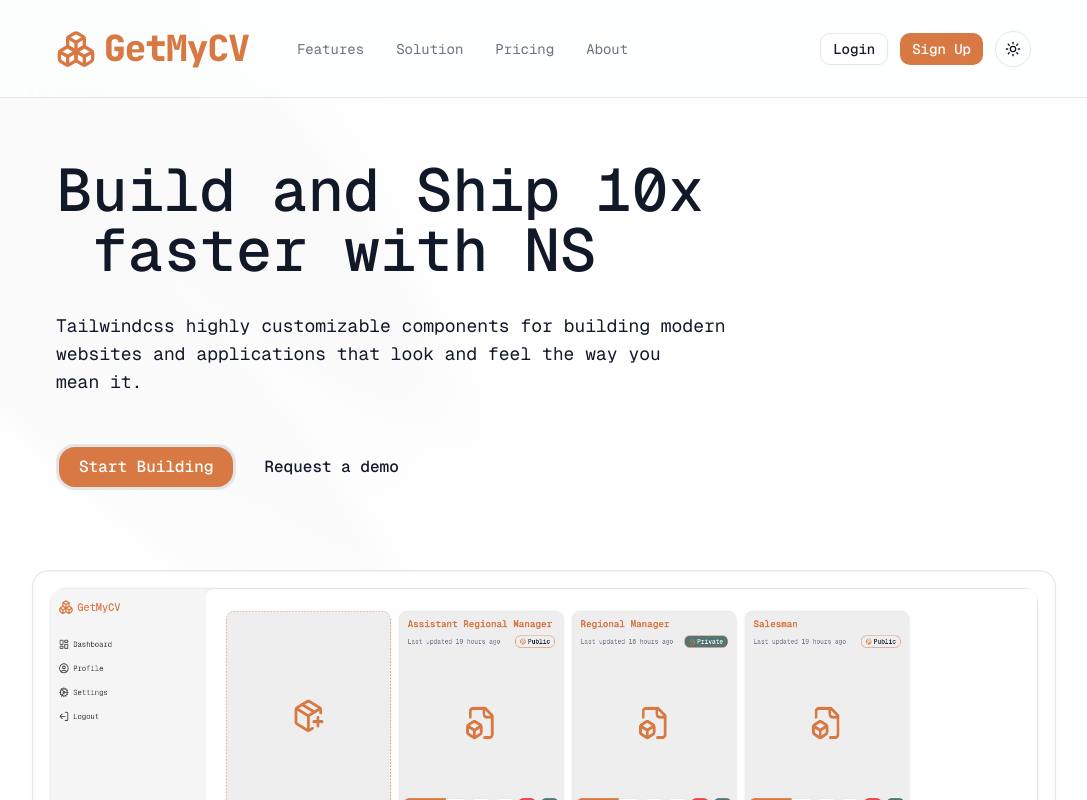
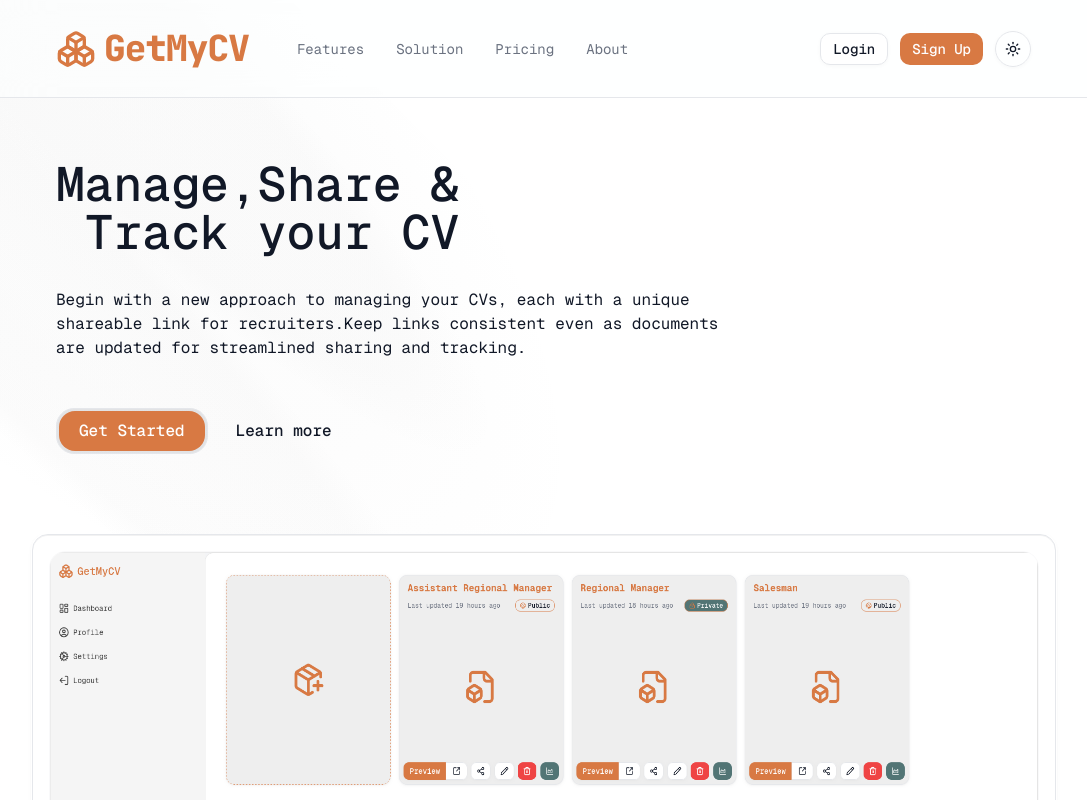
Before and after one commit to govindpvenu/getmycv, a Next.js app: page / in a window 1280 px wide. Shown: the top 800 px of the page, without its empty margins (96-1183 px from the left). Built offline with nearby package versions, Linux system fonts and the light colour scheme.

Commit message:
content: update hero-section

```diff
--- a/components/tailark/hero-section.tsx
+++ b/components/tailark/hero-section.tsx
@@ -49,9 +49,9 @@ export default function HeroSection() {
                   preset="fade-in-blur"
                   speedSegment={0.3}
                   as="h1"
-                  className="mt-8 max-w-2xl text-balance text-5xl font-medium md:text-6xl lg:mt-16"
+                  className="mt-8 max-w-2xl text-balance text-4xl font-medium md:text-5xl lg:mt-16"
                 >
-                  Build and Ship 10x faster with NS
+                  Manage,Share & Track your CV
                 </TextEffect>
                 <TextEffect
                   per="line"
@@ -59,11 +59,12 @@ export default function HeroSection() {
                   speedSegment={0.3}
                   delay={0.5}
                   as="p"
-                  className="mt-8 max-w-2xl text-pretty text-lg"
+                  className="mt-8 max-w-2xl text-pretty text-base"
                 >
-                  Tailwindcss highly customizable components for building modern
-                  websites and applications that look and feel the way you mean
-                  it.
+                  Begin with a new approach to managing your CVs, each with a
+                  unique shareable link for recruiters.Keep links consistent
+                  even as documents are updated for streamlined sharing and
+                  tracking.
                 </TextEffect>
 
                 <AnimatedGroup
@@ -89,8 +90,8 @@ export default function HeroSection() {
                       size="lg"
                       className="rounded-xl px-5 text-base"
                     >
-                      <Link href="#link">
-                        <span className="text-nowrap">Start Building</span>
+                      <Link href="/sign-up">
+                        <span className="text-nowrap">Get Started</span>
                       </Link>
                     </Button>
                   </div>
@@ -102,7 +103,7 @@ export default function HeroSection() {
                     className="h-10.5 rounded-xl px-5 text-base"
                   >
                     <Link href="#link">
-                      <span className="text-nowrap">Request a demo</span>
+                      <span className="text-nowrap">Learn more</span>
                     </Link>
                   </Button>
                 </AnimatedGroup>
```
